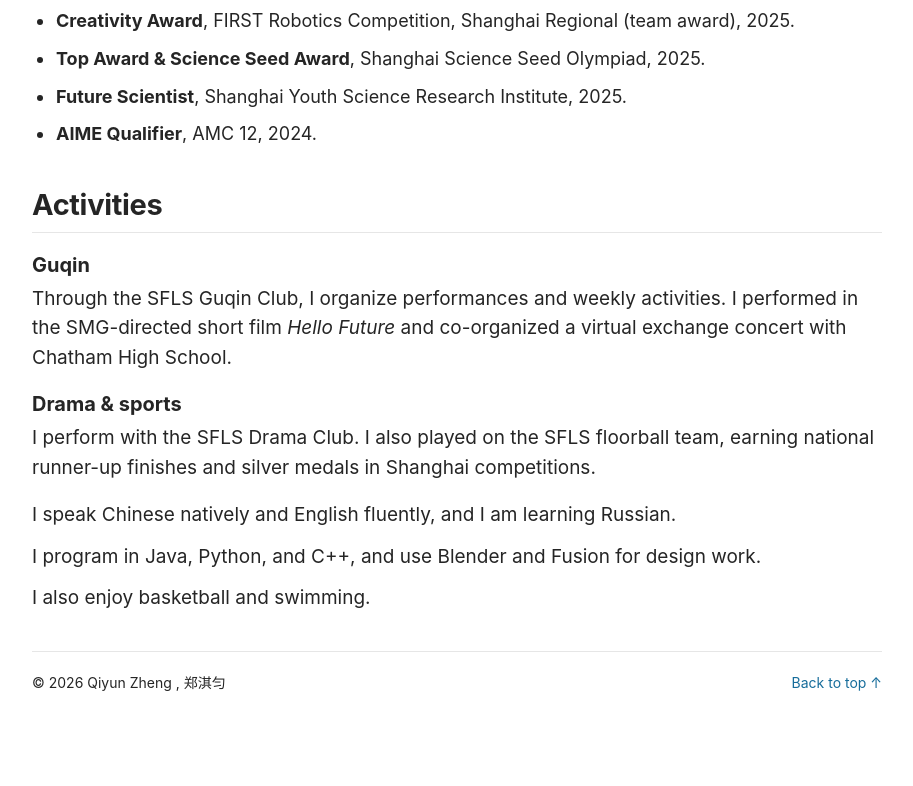
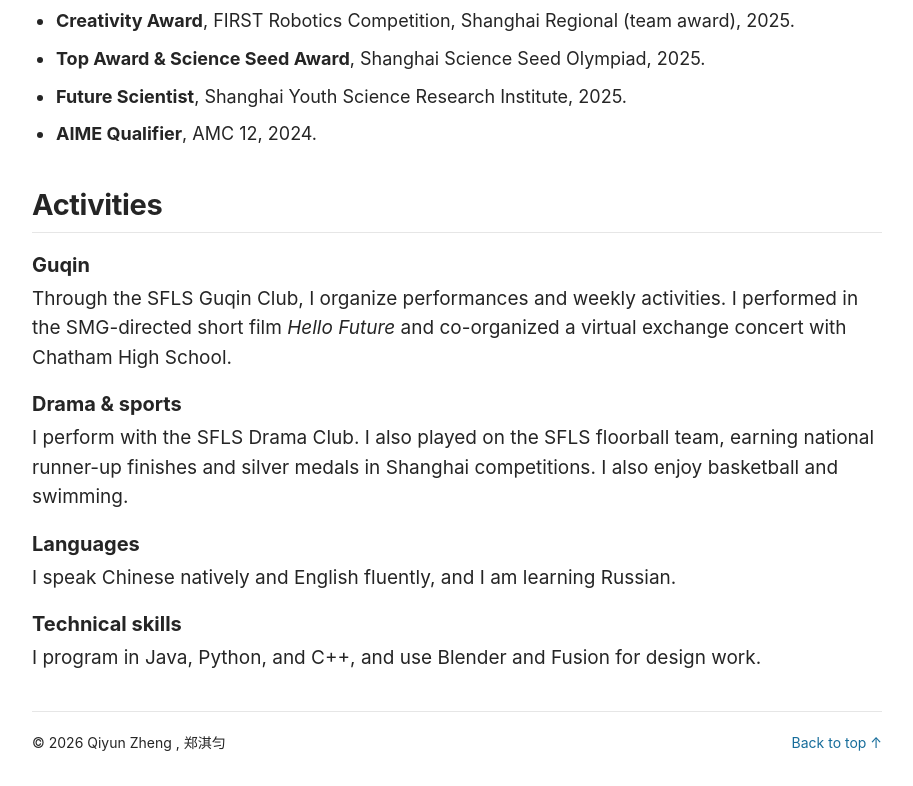
Before and after one commit to zqy6487/zqy6487.github.io, a plain HTML site: page index.html in a window 1280 px wide. Shown: the part 3171-3957 px from the top of the page, without its empty margins (282-1195 px from the left). Before the commit the page ends 3897 px from the top, so only its background shows below. Drawn offline with Linux system fonts and the light colour scheme.

Commit message:
Refine academic layout, add accepted ICDMW paper, and organize site files

```diff
--- a/index.html
+++ b/index.html
@@ -73,6 +73,6 @@
 <li><strong>AIME Qualifier</strong>, AMC 12, 2024.</li>
 </ul>
 </section>
-<section id="activities"><div class="section-heading"><h2>Activities</h2></div><div class="beyond-grid"><article><h3>Guqin</h3><p>Through the SFLS Guqin Club, I organize performances and weekly activities. I performed in the SMG-directed short film <em>Hello Future</em> and co-organized a virtual exchange concert with Chatham High School.</p></article><article><h3>Drama &amp; sports</h3><p>I perform with the SFLS Drama Club. I also played on the SFLS floorball team, earning national runner-up finishes and silver medals in Shanghai competitions.</p></article></div><div class="skills"><p>I speak Chinese natively and English fluently, and I am learning Russian.</p><p>I program in Java, Python, and C++, and use Blender and Fusion for design work.</p><p>I also enjoy basketball and swimming.</p></div></section>
+<section id="activities"><div class="section-heading"><h2>Activities</h2></div><div class="beyond-grid"><article><h3>Guqin</h3><p>Through the SFLS Guqin Club, I organize performances and weekly activities. I performed in the SMG-directed short film <em>Hello Future</em> and co-organized a virtual exchange concert with Chatham High School.</p></article><article><h3>Drama &amp; sports</h3><p>I perform with the SFLS Drama Club. I also played on the SFLS floorball team, earning national runner-up finishes and silver medals in Shanghai competitions. I also enjoy basketball and swimming.</p></article><article><h3>Languages</h3><p>I speak Chinese natively and English fluently, and I am learning Russian.</p></article><article><h3>Technical skills</h3><p>I program in Java, Python, and C++, and use Blender and Fusion for design work.</p></article></div></section>
 <footer><p>© 2026 Qiyun Zheng <span>, 郑淇匀</span></p><a href="#">Back to top ↑</a></footer>
 </main></div><script src="assets/js/main.js"></script></body></html>
```
